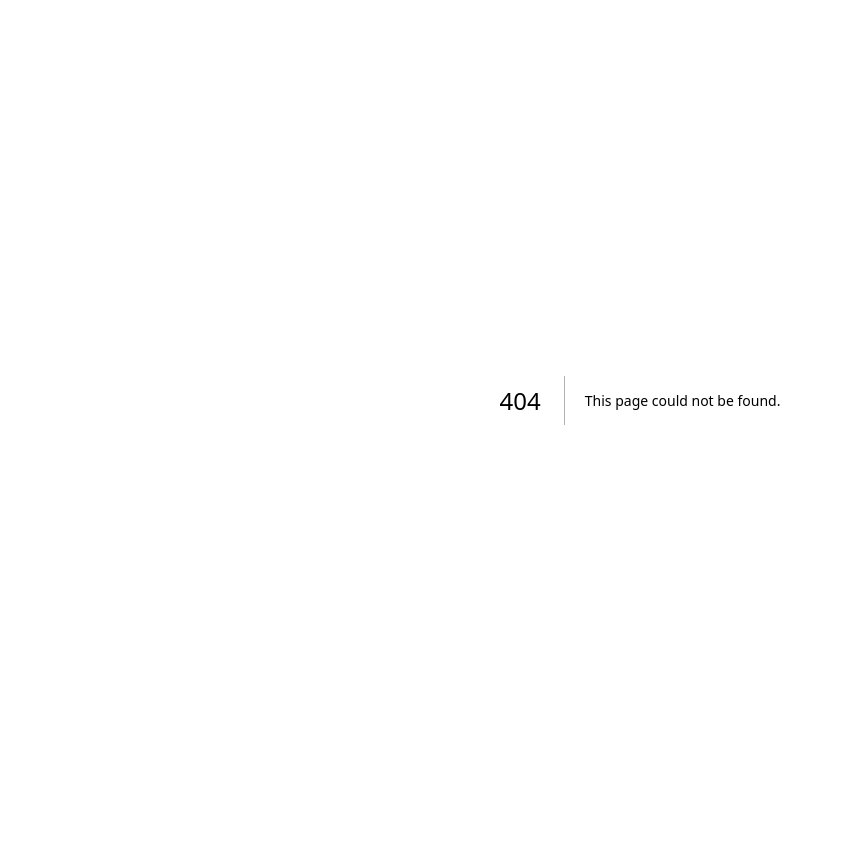
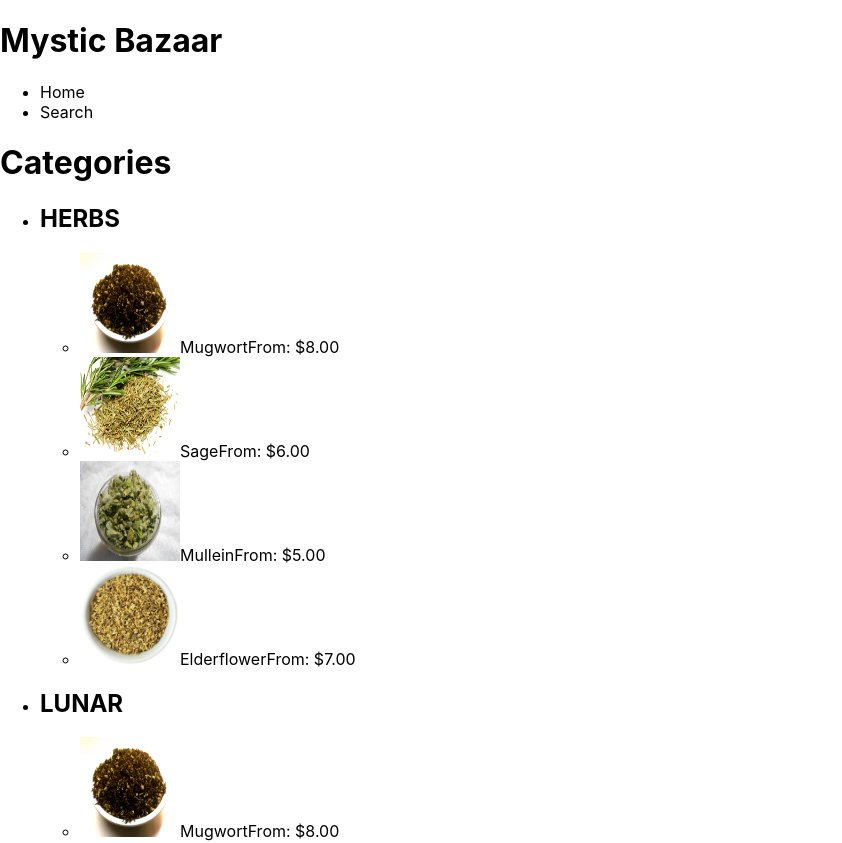
Before and after one commit to LeeGee64/mystic-bazaar-v2, a Next.js app: page /categories in a window 1280 px wide. Before the commit this address had no page. Shown: the top 843 px of the page, without its empty margins (0-842 px from the left). Before the commit the page ends 800 px from the top, so only its background shows below. Built offline with nearby package versions, Linux system fonts and the light colour scheme; a web font is replaced by a local one.

Commit message:
addition of category directory and dynamic pages

```diff
--- a/components/layouts/layout.js
+++ b/components/layouts/layout.js
@@ -1,6 +1,6 @@
 import Head from 'next/head';
 import Image from 'next/image';
-import styles from './layout.module.css';
+// import styles from './layout.module.css';
 // import utilStyles from '../styles/utils.module.css';
 import Link from 'next/link';
 
--- /dev/null
+++ b/pages/categories/index.js
@@ -0,0 +1,43 @@
+import {getAllCategories} from '../api/productOperations'
+import Layout from '/components/layouts/layout'
+import Preview from '/components/products/preview'
+import Link from 'next/link'
+import useSWR from 'swr';
+
+const fetcher = (url) => fetch(url).then((res) => res.json());
+
+export default function Home() {
+let apiUrl = './api/staticdata';
+
+const { data, error } = useSWR(apiUrl, fetcher);
+
+    //Handle the error state
+    if (error) return <div>Failed to load</div>;
+    //Handle the loading state
+    if (!data) return <div>Loading...</div>;
+
+    const productObject = JSON.parse(data);
+    const prodArray = productObject.products;
+    let catArray = getAllCategories(prodArray);
+
+
+  return (
+      <Layout>
+        <h1>Categories</h1>
+
+        <ul>
+            {catArray.map((c)=>{return (
+                <li key={c}>
+                    <Link href= {`/categories/${c}`}><h2>{c.toUpperCase()}</h2></Link>
+                    <ul>
+                        {prodArray.map((p)=> {if(p.category.includes(c)){return (
+                            <li key={p.id}>
+                                <Preview productItem={p}/>
+                            </li>
+                        )}})}
+                    </ul>
+                </li>
+            )})}
+        </ul>
+      </Layout>)
+  }
```
Also changed, not shown: pages/categories/[category].js (added, +42 -0 lines), pages/index.js (+3 -5 lines).
